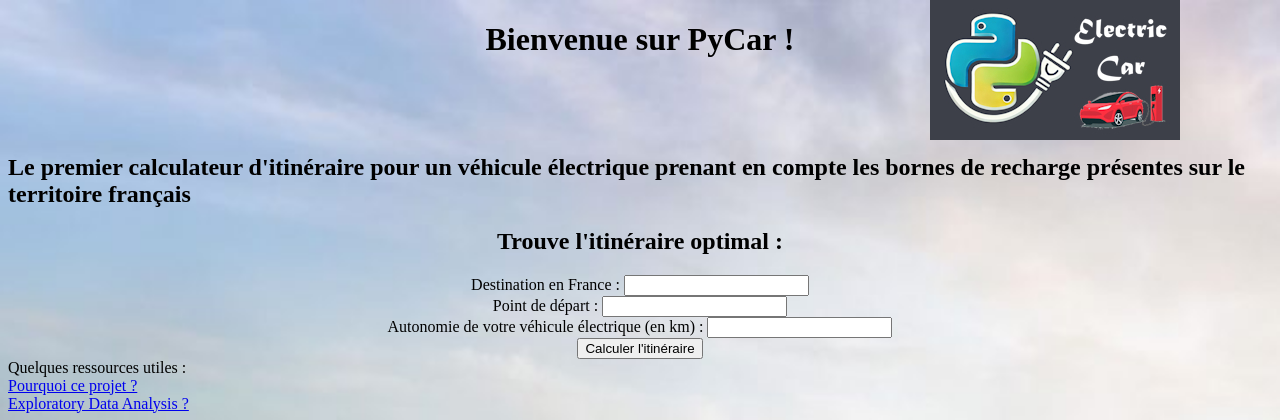
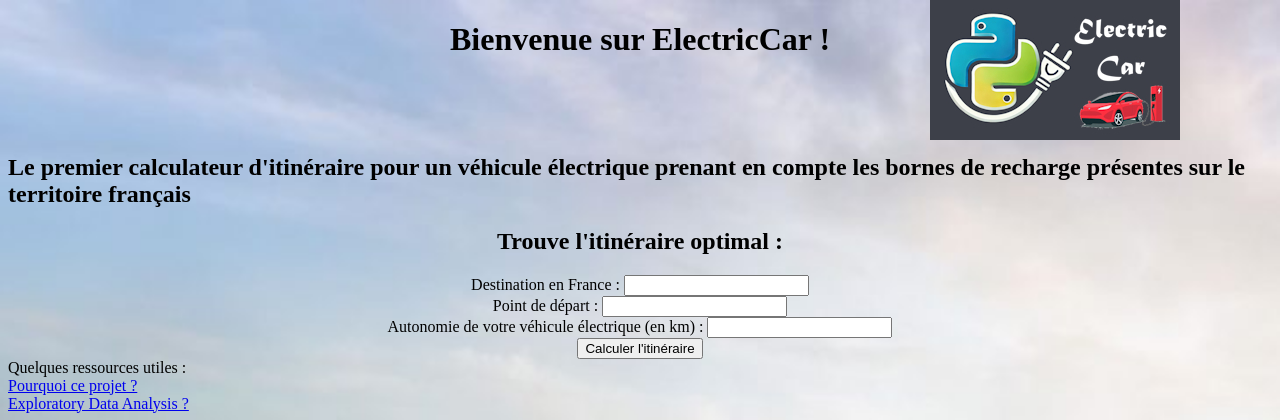
Before and after one commit to AugustinCablant/ElectricCar, a Flask app: page / in a window 1280 px wide. Shown: the top 420 px of the page. Run offline with Flask 3, Linux system fonts and the light colour scheme.

Commit message:
Update index.html
modif

```diff
--- a/Classe/templates/index.html
+++ b/Classe/templates/index.html
@@ -52,7 +52,7 @@
 			<div class="logo"></div>
 		</div>
 		<div class="center-text">
-			<h1>Bienvenue sur PyCar !</h1>
+			<h1>Bienvenue sur ElectricCar !</h1>
 		</div>
 		<br>
 		<br>
```
